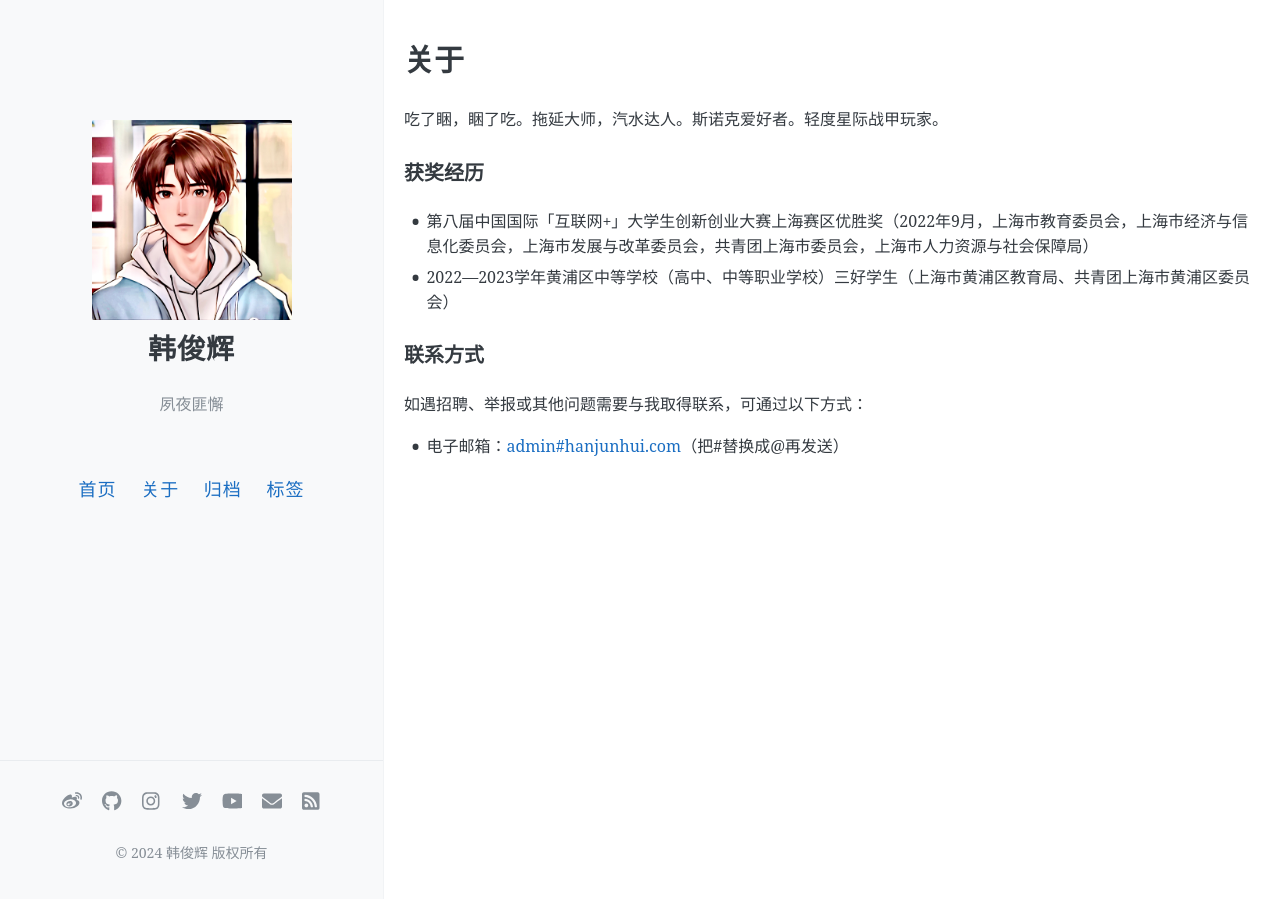
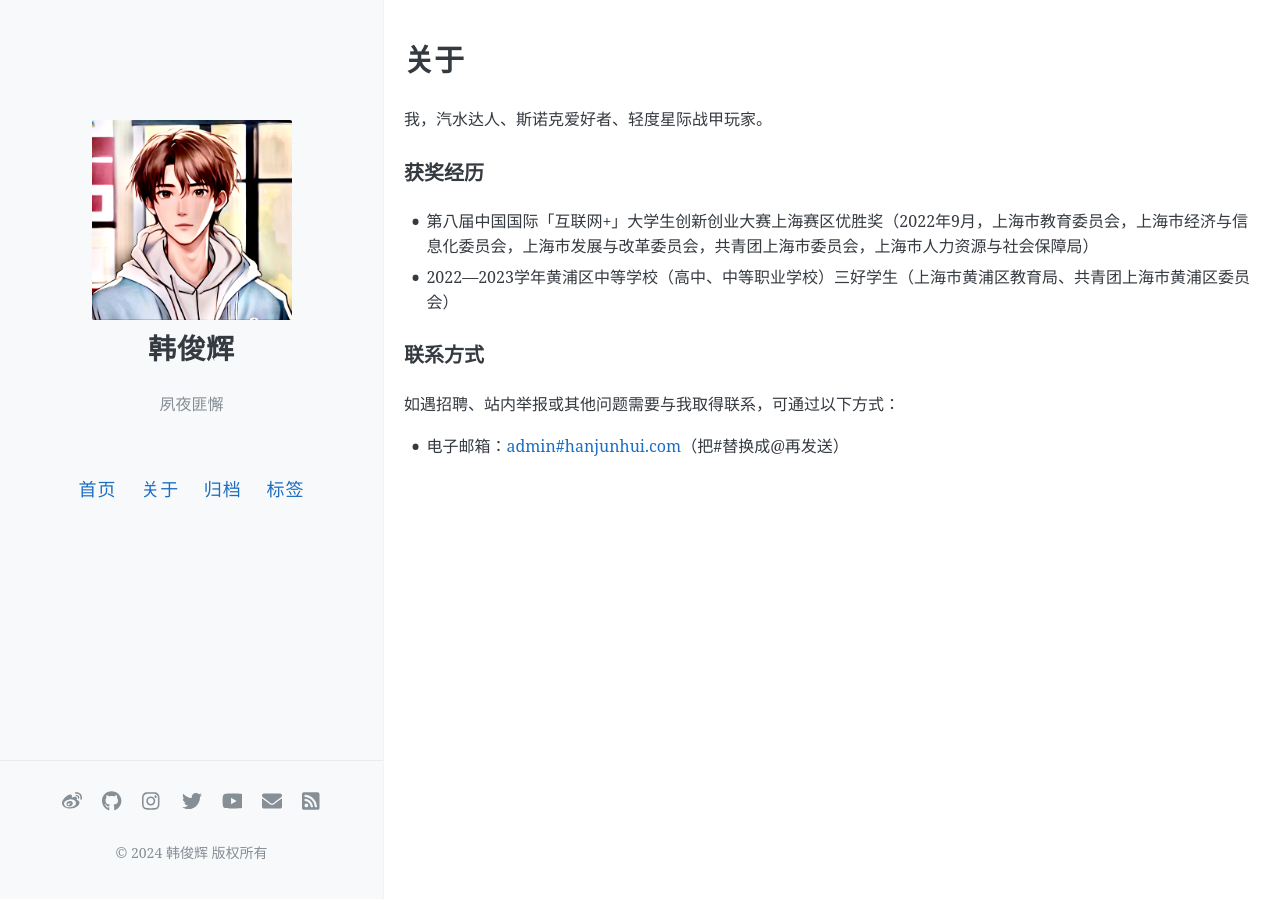
Before and after one commit to theguyhjh/theguyhjh.github.io, a Jekyll site: the page built from about.md, in a window 1280 px wide. Built offline with Jekyll 4.4.1, drawn with Linux system fonts in a browser that asks for light colours; comment, search, counter and statistics services are not loaded.

Commit message:
2024/02/14/02:28

```diff
--- a/about.md
+++ b/about.md
@@ -4,12 +4,12 @@ title: 关于
 permalink: /about/
 ---
 
-吃了睏，睏了吃。拖延大师，汽水达人。斯诺克爱好者。轻度星际战甲玩家。
+我，汽水达人、斯诺克爱好者、轻度星际战甲玩家。
 
 ### 获奖经历
 + 第八届中国国际「互联网+」大学生创新创业大赛上海赛区优胜奖（2022年9月，上海市教育委员会，上海市经济与信息化委员会，上海市发展与改革委员会，共青团上海市委员会，上海市人力资源与社会保障局）
 + 2022—2023学年黄浦区中等学校（高中、中等职业学校）三好学生（上海市黄浦区教育局、共青团上海市黄浦区委员会）
 
 ### 联系方式
-如遇招聘、举报或其他问题需要与我取得联系，可通过以下方式：
+如遇招聘、站内举报或其他问题需要与我取得联系，可通过以下方式：
 + 电子邮箱：[admin#hanjunhui.com](mailto:admin@hanjunhui.com)（把#替换成@再发送）
```
